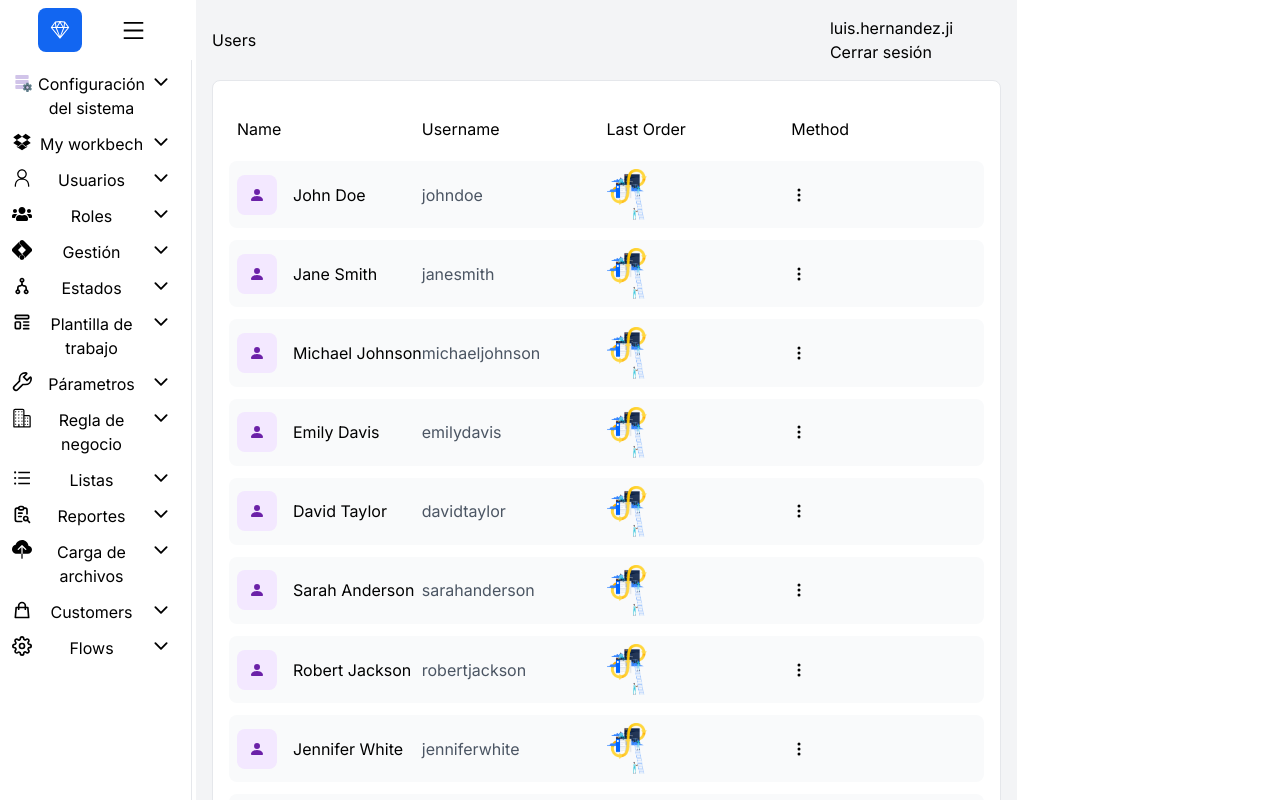
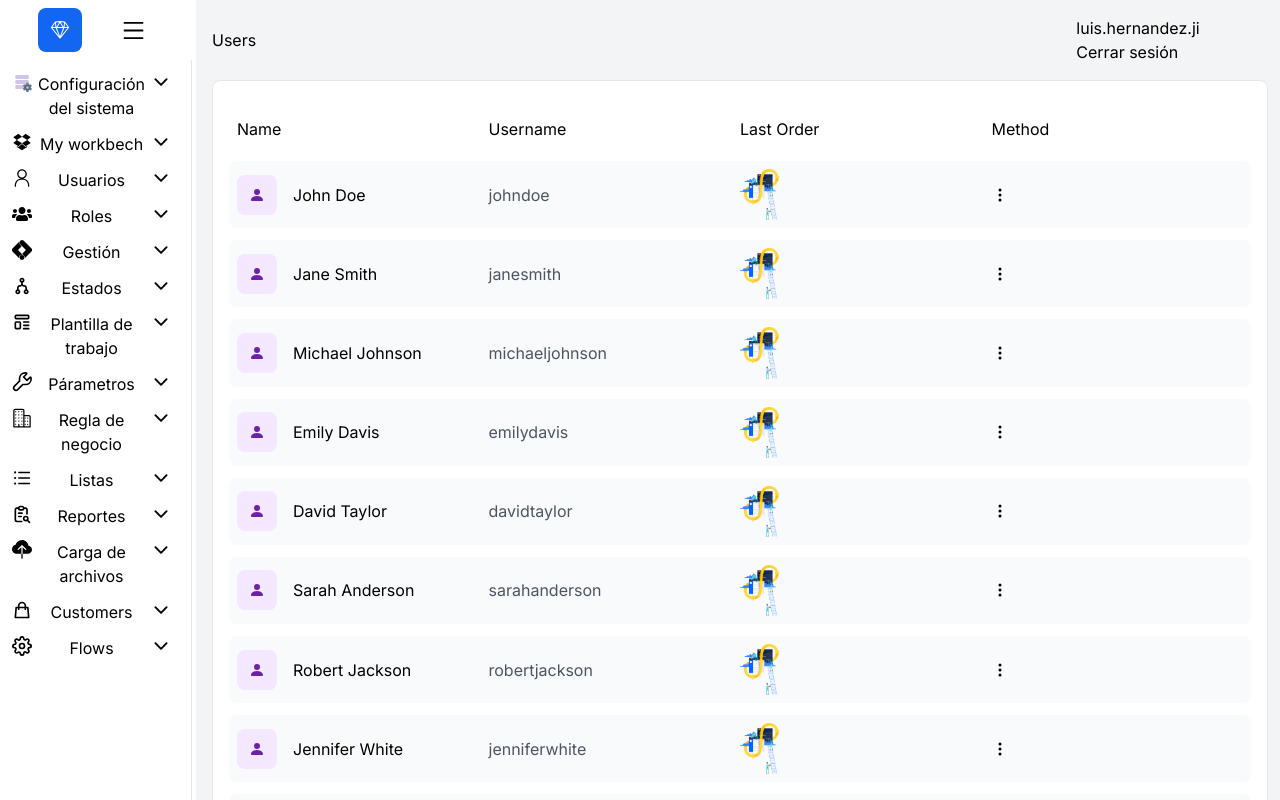
Before and after one commit to luig2-prog/my-app, a Next.js app: page /dashboard/users in a window 1280 px wide. Shown: the top 800 px of the page. Built offline with nearby package versions, Linux system fonts and the light colour scheme.

Commit message:
💄 Se modifica sidebar

```diff
--- a/src/app/dashboard/components/sidebar.tsx
+++ b/src/app/dashboard/components/sidebar.tsx
@@ -26,7 +26,7 @@ const SidebarApp: React.FC<LayoutProps> = ({ children }) => {
     setIsSidebarOpen(!isSidebarOpen);
   };
   return (
-    <div className='flex'>
+    <div className='flex flex-row'>
       <div className={`flex flex-col transitiosn ${isSidebarOpen ? '' : 'w-14'}`}>
         <div className={`flex items-center m-2 ${isSidebarOpen ? 'justify-evenly' : 'flex-col w-10'}`}>
           <Link href='/dashboard' className='w-11 h-11'>
@@ -188,8 +188,8 @@ const SidebarApp: React.FC<LayoutProps> = ({ children }) => {
           </div>
         </div>
       </div>
-      <main className={`bg-gray-100 min-h-screen transform transition-transform duration-400 ease-in-out
-        ${isSidebarOpen ? 'translate-x-1' : ''}`}
+      <main className={`grow  bg-gray-100 min-h-screen transform ${isSidebarOpen ? 'translate-x-1' : ''}
+        transition-transform duration-400 ease-in-out`}
       >
         {children}
       </main>
```
